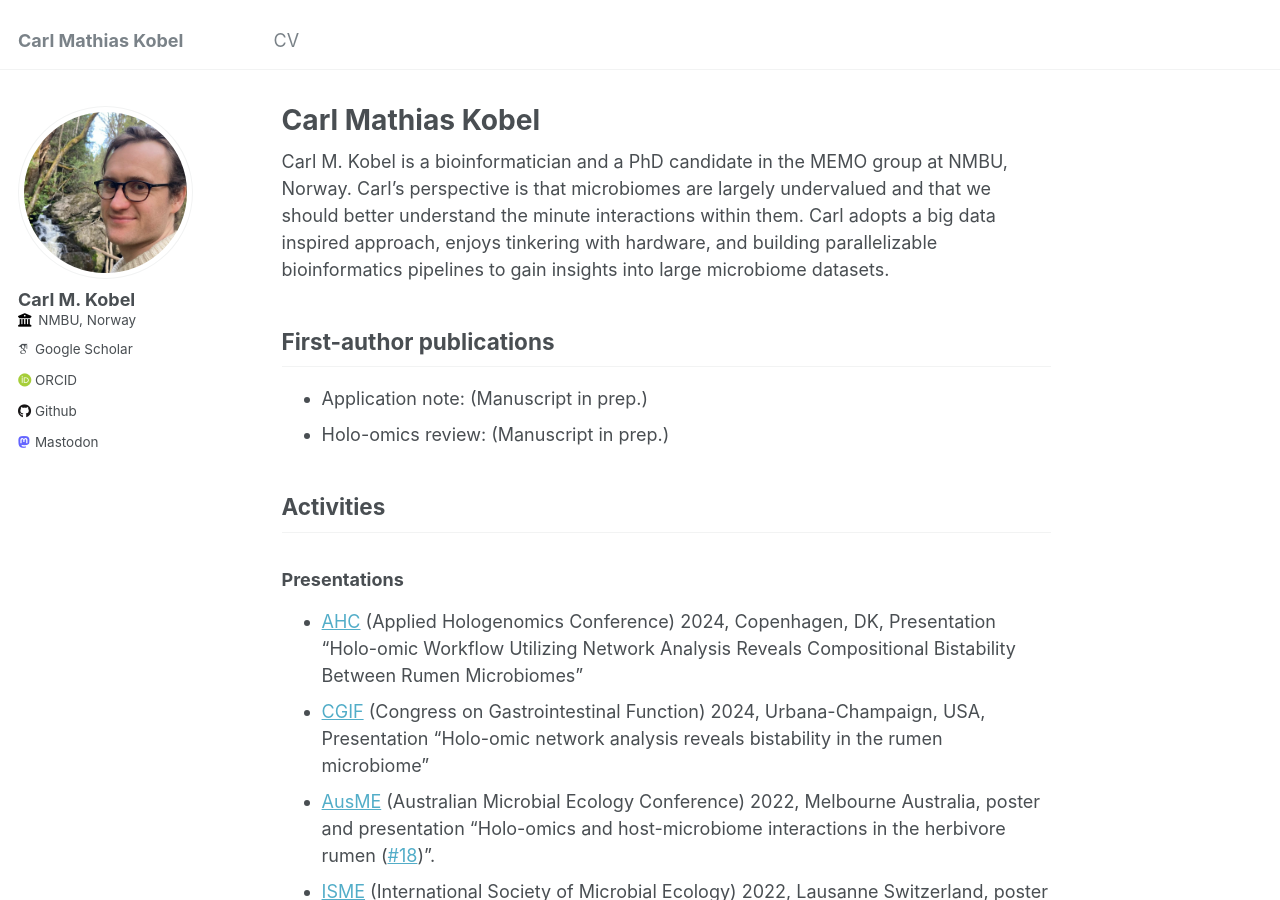
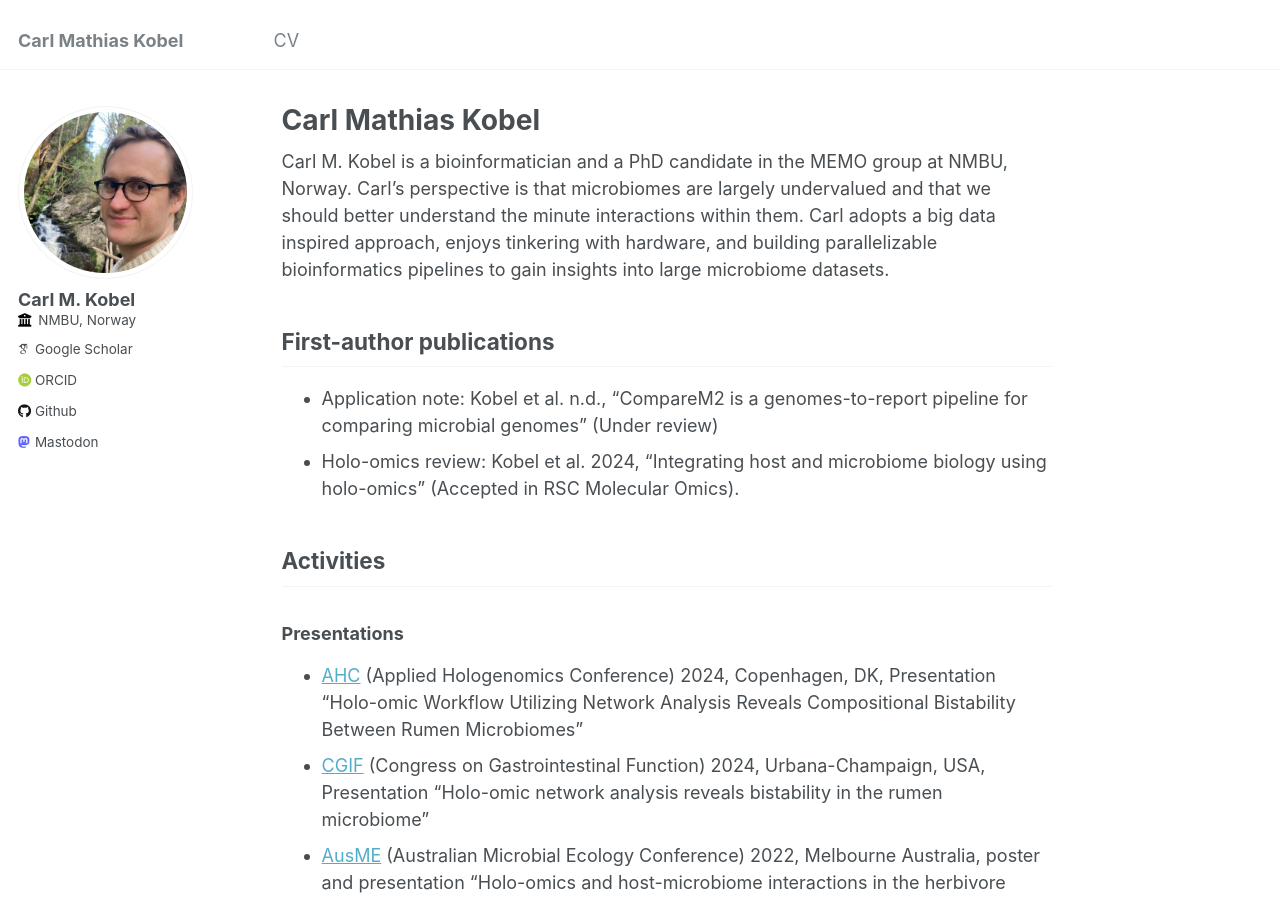
Before and after one commit to cmkobel/cmkobel.github.io, a Jekyll site: the page built from _pages/about.md, in a window 1280 px wide and 900 px high. Built offline with Jekyll 4.4.1, drawn with Linux system fonts in a browser that asks for light colours; some web fonts are replaced.

Commit message:
Update about.md

```diff
--- a/_pages/about.md
+++ b/_pages/about.md
@@ -13,8 +13,8 @@ Carl M. Kobel is a bioinformatician and a PhD candidate in the MEMO group at NMB
 
 ## First-author publications
 
-  - Application note: (Manuscript in prep.)
-  - Holo-omics review: (Manuscript in prep.)
+  - Application note: Kobel et al. n.d., "CompareM2 is a genomes-to-report pipeline for comparing microbial genomes" (Under review)
+  - Holo-omics review: Kobel et al. 2024, "Integrating host and microbiome biology using holo-omics" (Accepted in RSC Molecular Omics).
 
 ## Activities
 
```
